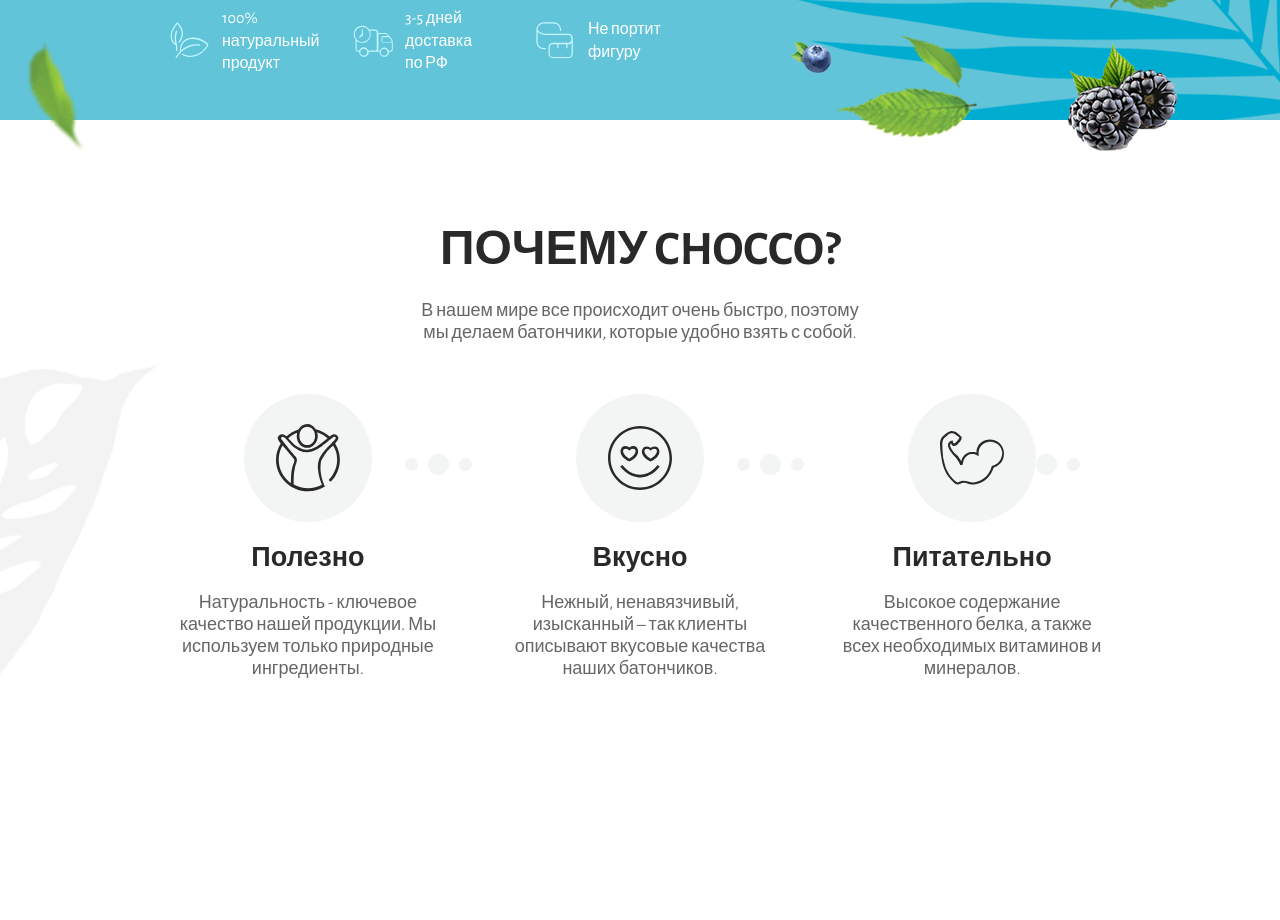
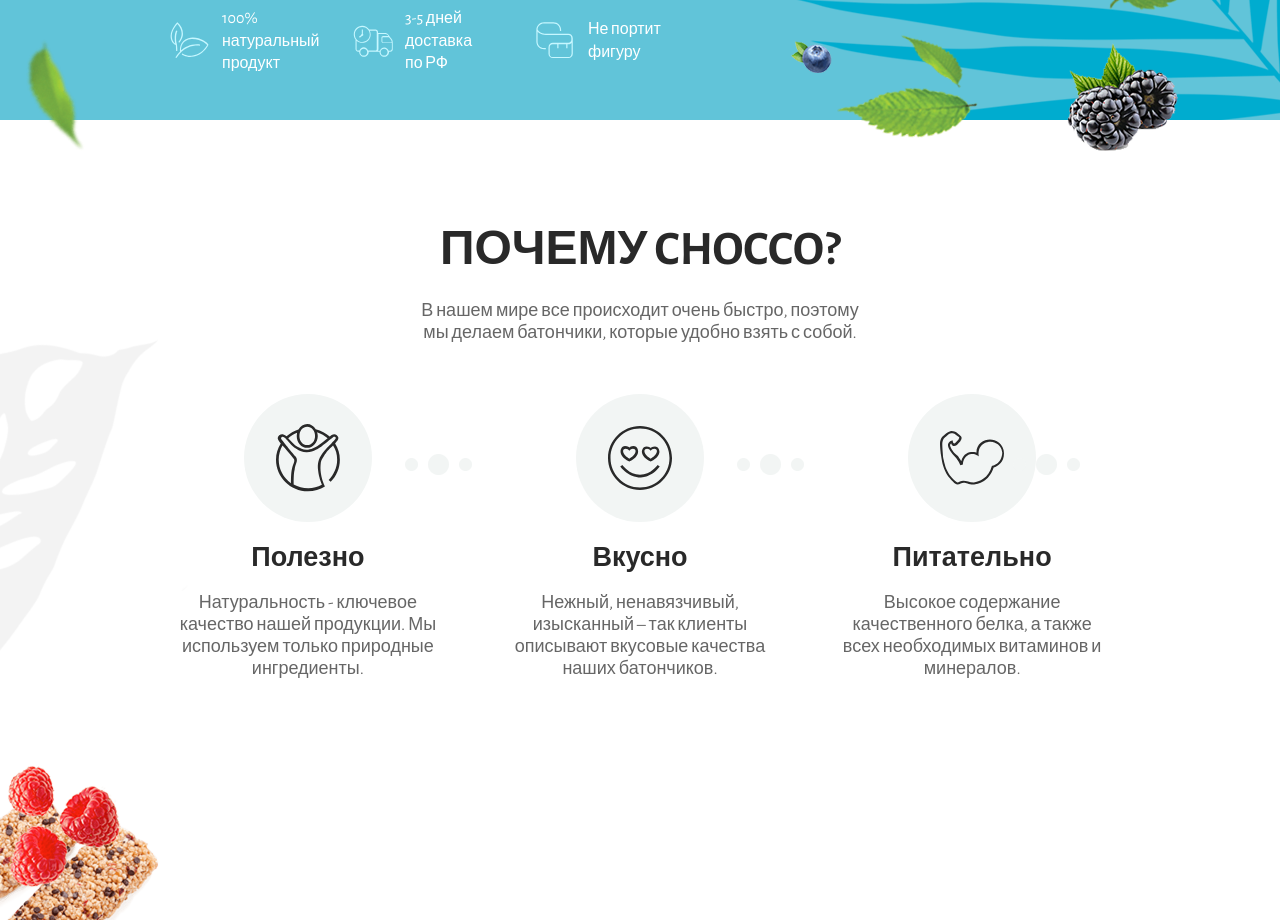
Before and after one commit to Galelya97/CHOCCO, a website: page main/index.html in a window 1280 px wide. Shown: the part 680-1600 px from the top of the page. Drawn offline with nearby package versions, Linux system fonts and the light colour scheme.

Commit message:
finished second block

```diff
--- a/main/scss/blocks/section.scss
+++ b/main/scss/blocks/section.scss
@@ -1,7 +1,7 @@
 .section {
   height: 100vh;
   min-height: 650px;
-   display: flex;
+  display: flex;
   flex-direction: column;
   justify-content: center;
 }
@@ -20,5 +20,12 @@
 }
 
 .benefits__section {
-  background: url("../../img/design-leaf.png") left no-repeat;
+  position: relative;
+  background: url(../../img/design-leaf.png) left 45% no-repeat;
+  &:before {
+    position: absolute;
+    content: url("../../img/raspberries.png") ;
+    bottom: -80px;
+    left: 0;
+  }
 }
--- a/main/scss/style.scss
+++ b/main/scss/style.scss
@@ -54,6 +54,7 @@
   min-height: 100%;
   margin: 0 auto;
   overflow: hidden;
+  position: relative;
 }
 
 h1,h2,h3,h4,h5,h6 {
```
Also changed, not shown: main/css/style.css.
